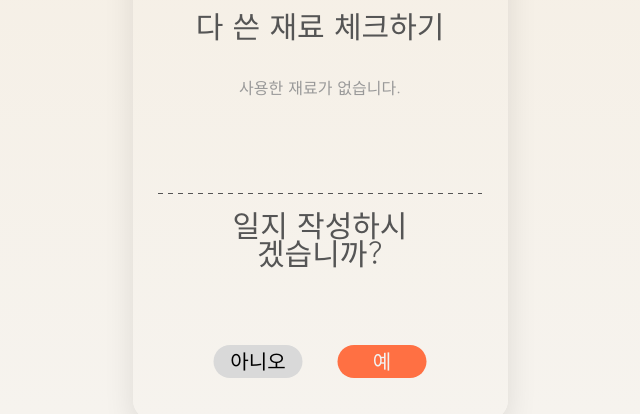
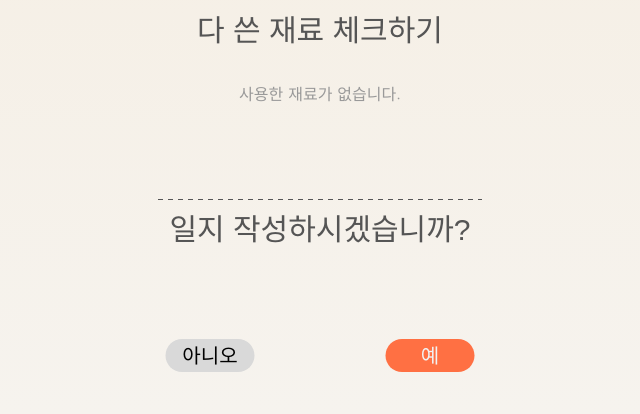
Before and after one commit to chrry03/Recipick, a Django app: template templates/recipes/cooking_complete.html in a window 1280 px wide. Shown: the part 386-800 px from the top of the page, without its empty margins (320-960 px from the left). Run offline with Django 5.2, Linux system fonts and the light colour scheme; the template is opened without the code that fills it, so the values that code supplies are empty; some web fonts are replaced.

Commit message:
[feat]요리 완성 페이지

```diff
--- a/static/css/recipes.css
+++ b/static/css/recipes.css
@@ -618,35 +618,7 @@
 
 
 
-/* 리셋 및 기본 스타일 */
-* {
-    margin: 0;
-    padding: 0;
-    box-sizing: border-box;
-}
 
-body {
-    font-family: 'Gowun Dodum', sans-serif;
-    width: 100%;
-    height: 100vh;
-    display: flex;
-    justify-content: center;
-    align-items: center;
-    background-color: #f0f0f0;
-}
-
-/* 컨테이너 */
-.container,
-.cooking-complete-container {
-    position: relative;
-    width: 375px;
-    height: 812px;
-    background: linear-gradient(to bottom, #f5ede0, #f6f3ee);
-    border-radius: 20px;
-    overflow: hidden;
-    box-shadow: 0 10px 30px rgba(0, 0, 0, 0.1);
-    margin: 0 auto;
-}
 
 /* 로고 */
 .logo,
@@ -677,6 +649,7 @@ body {
     color: #000;
     text-align: center;
     line-height: 28px;
+    font-family: 'MemomentKkukkukk', sans-serif;
 }
 
 /* 요리 이미지 */
@@ -714,6 +687,7 @@ body {
     text-align: center;
     margin-bottom: 20px;
     line-height: 28px;
+    font-family: 'MemomentKkukkukk', sans-serif;
 }
 
 .checklist-columns {
@@ -757,7 +731,11 @@ body {
 .checkmark {
     width: 20px;
     height: 20px;
-    display: block;
+    display: none; /* 기본적으로 숨김 */
+}
+
+.checklist-item.checked .checkmark {
+    display: block; /* 체크된 경우에만 표시 */
 }
 
 .item-text {
@@ -805,6 +783,7 @@ body {
     color: #555;
     text-align: center;
     line-height: 28px;
+    font-family: 'MemomentKkukkukk', sans-serif;
 }
 
 /* 버튼 그룹 */
@@ -813,8 +792,12 @@ body {
     bottom: 42px;
     left: 50%;
     transform: translateX(-50%);
+    width: 375px;
+    max-width: calc(100% - 0px);
     display: flex;
-    gap: 35px;
+    justify-content: space-between;
+    padding: 0 33px;
+    box-sizing: border-box;
 }
 
 .btn {
--- a/static/js/recipes.js
+++ b/static/js/recipes.js
@@ -769,12 +769,27 @@
 
         goToNextStep() {
             if (this.currentStep >= this.totalSteps) {
-                console.log('마지막 단계입니다.');
+                // 마지막 단계에서 다음 버튼 클릭 시 완료 페이지로 이동
+                this._navigateToComplete();
                 return;
             }
 
             const nextStep = this.currentStep + 1;
             this._navigateToStep(nextStep);
+        }
+
+        _navigateToComplete() {
+            if (!this.recipeId) {
+                console.error('레시피 ID를 찾을 수 없습니다.');
+                return;
+            }
+
+            try {
+                const url = `${this.baseUrl}/${this.recipeId}/complete/`;
+                window.location.href = url;
+            } catch (error) {
+                console.error('완료 페이지 이동 중 오류 발생:', error);
+            }
         }
 
         _navigateToStep(step) {
@@ -806,13 +821,9 @@
             const nextBtn = document.querySelector('.btn-next');
 
             if (nextBtn) {
-                if (this.currentStep >= this.totalSteps) {
-                    nextBtn.disabled = true;
-                    nextBtn.classList.add('disabled');
-                } else {
-                    nextBtn.disabled = false;
-                    nextBtn.classList.remove('disabled');
-                }
+                // 마지막 단계에서도 다음 버튼을 활성화하여 완료 페이지로 이동 가능하도록 함
+                nextBtn.disabled = false;
+                nextBtn.classList.remove('disabled');
             }
         }
     }
@@ -1304,7 +1315,7 @@
     function initCookingComplete() {
         const completeContainer = document.querySelector('.cooking-complete-container');
         if (!completeContainer) {
-            return; // 요리 완료 페이지가 아닌 경우 종료
+            return;
         }
 
         bindChecklistEvents();
@@ -1393,7 +1404,7 @@
                 }
 
                 // 레시피 목록으로 이동
-                window.location.href = '/recipes/';
+                window.location.href = '/';
             });
         }
 
--- a/templates/recipes/cooking_complete.html
+++ b/templates/recipes/cooking_complete.html
@@ -44,7 +44,7 @@
 
                     <div class="checklist-item" data-ingredient-id="{{ ingredient.id }}">
                         <div class="checkbox">
-                            <svg class="checkmark" viewBox="0 0 20 20" fill="none" aria-hidden="true">
+                            <svg class="checkmark" viewBox="0 0 20 20" fill="none" aria-hidden="true" style="display: none;">
                                 <path d="M18.75 2.11094C18.5806 2.13969 18.3716 2.2402 18.2397 2.35645C18.1846 2.40496 15.6192 5.32492 12.5388 8.84531L6.93789 15.2459L6.83809 15.1287C6.7832 15.0642 5.60934 13.8081 4.22953 12.3373C2.23918 10.2159 1.68223 9.64391 1.53422 9.56945C1.27711 9.44016 0.834492 9.43535 0.600937 9.55934C0.179883 9.78285 0.00101563 10.0727 0.000390625 10.5327C7.8125e-05 10.7623 0.0189062 10.8468 0.107422 11.0127C0.18082 11.1502 1.18027 12.2429 3.26172 14.4611C6.65145 18.0737 6.46422 17.9004 6.97703 17.9004C7.17371 17.9004 7.27406 17.8766 7.45113 17.7881C7.6616 17.6829 8.05996 17.2368 13.7573 10.727C18.2301 5.61629 19.8602 3.72859 19.9194 3.59082C20.0289 3.33637 20.0287 2.95078 19.919 2.71746C19.8242 2.5157 19.6179 2.29227 19.4432 2.20188C19.2952 2.12539 18.9397 2.07875 18.75 2.11094Z" fill="#FF7043"/>
                             </svg>
                         </div>
--- a/templates/recipes/cooking_mode.html
+++ b/templates/recipes/cooking_mode.html
@@ -81,9 +81,8 @@
         <button type="button"
                 class="btn btn-next"
                 id="nextStepBtn"
-                aria-label="다음 단계로 이동"
-                {% if current_step >= total_steps %}disabled aria-disabled="true"{% endif %}>
-            다음
+                aria-label="{% if current_step >= total_steps %}완료 페이지로 이동{% else %}다음 단계로 이동{% endif %}">
+            {% if current_step >= total_steps %}완료{% else %}다음{% endif %}
         </button>
     </nav>
 </div>
```
